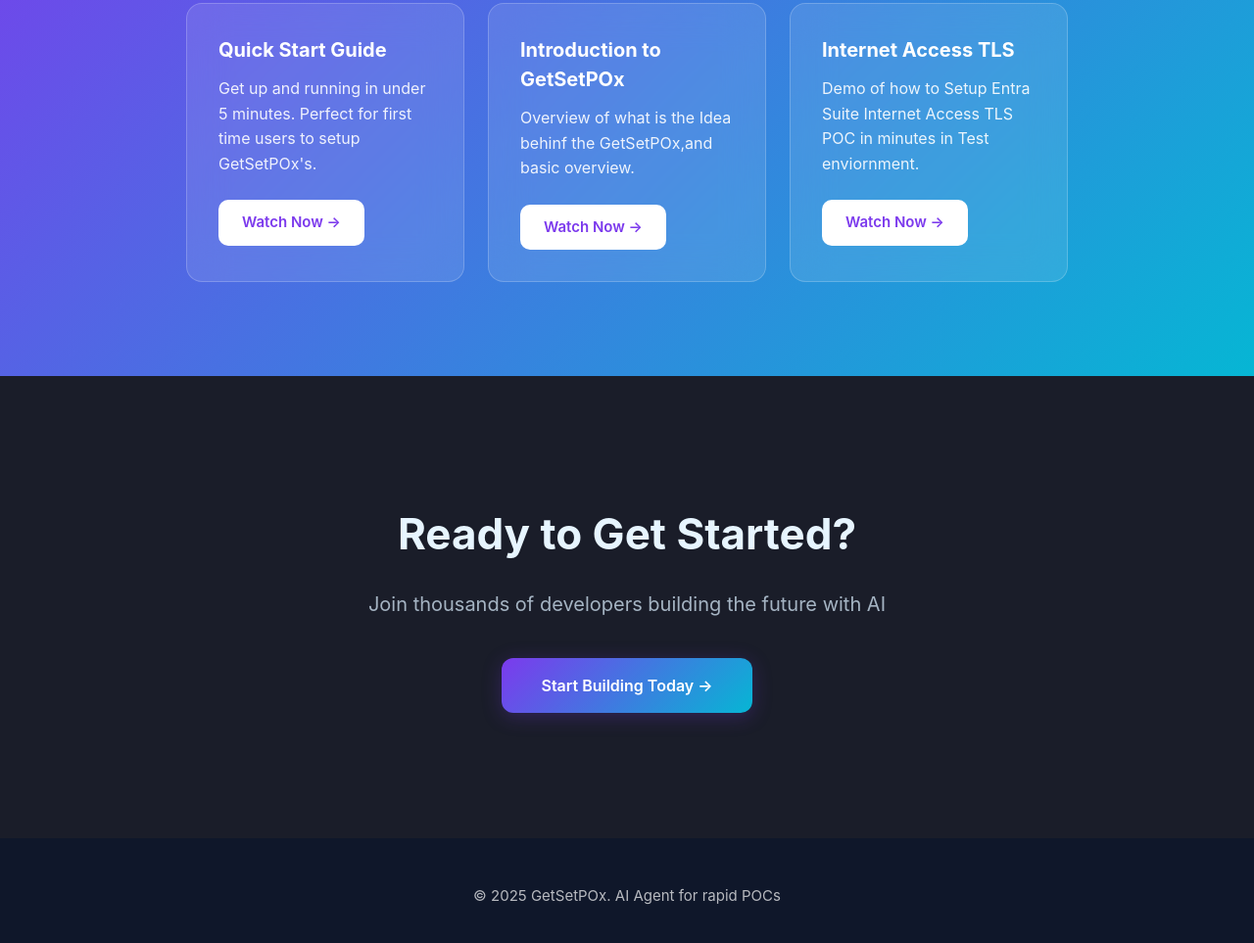
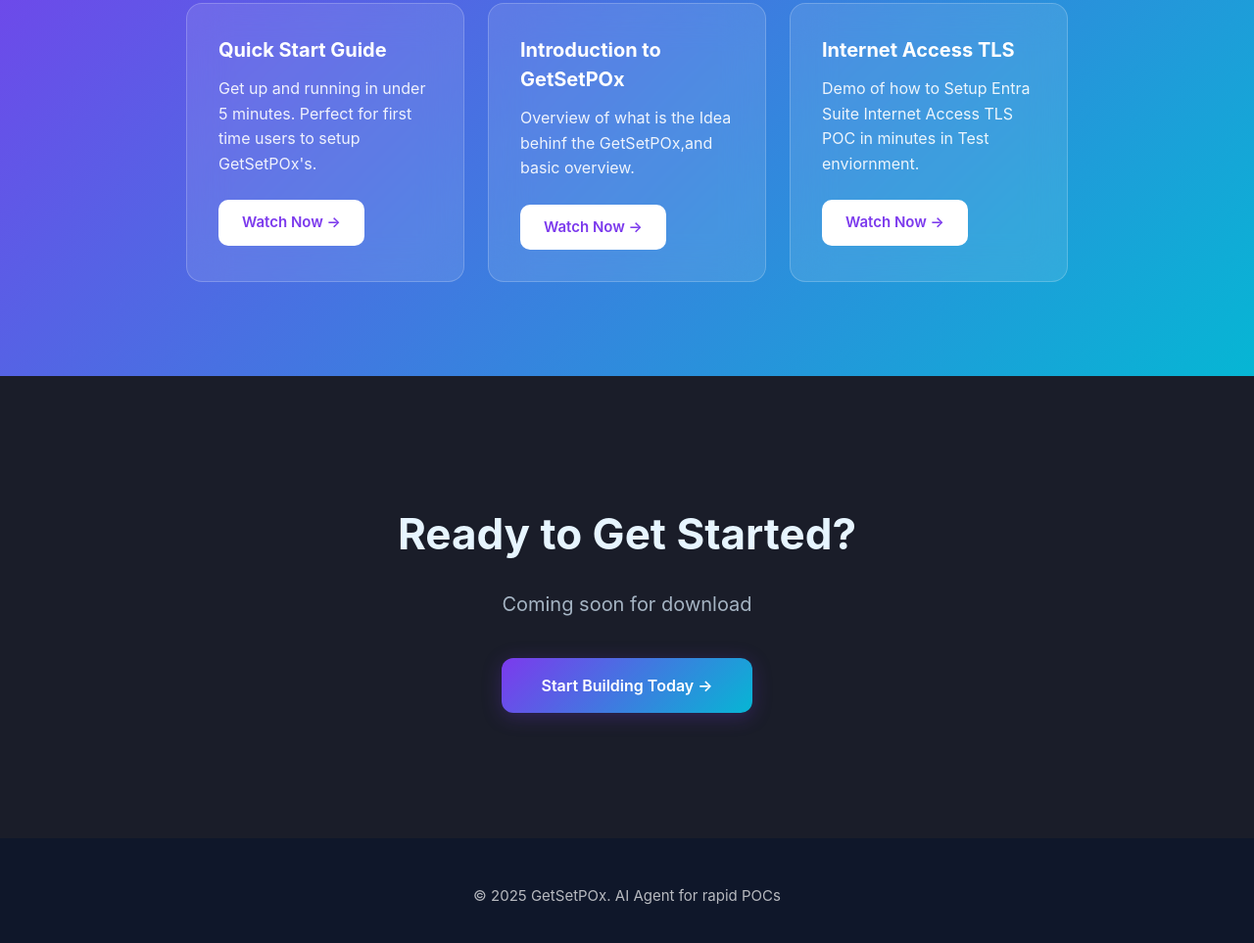
Before and after one commit to jeevanbisht/GetSetPOx, a plain HTML site: page index.html in a window 1280 px wide. Shown: the part 2318-3281 px from the top of the page at 98% size. Drawn offline with nearby package versions, Linux system fonts and the light colour scheme.

Commit message:
Update index.html

```diff
--- a/index.html
+++ b/index.html
@@ -761,7 +761,7 @@
 
     <section class="cta-section">
         <h2>Ready to Get Started?</h2>
-        <p>Join thousands of developers building the future with AI</p>
+        <p>Coming soon for download</p>
         <a href="https://github.com/Jeevanbisht" class="cta-button">
             Start Building Today →
         </a>
```
